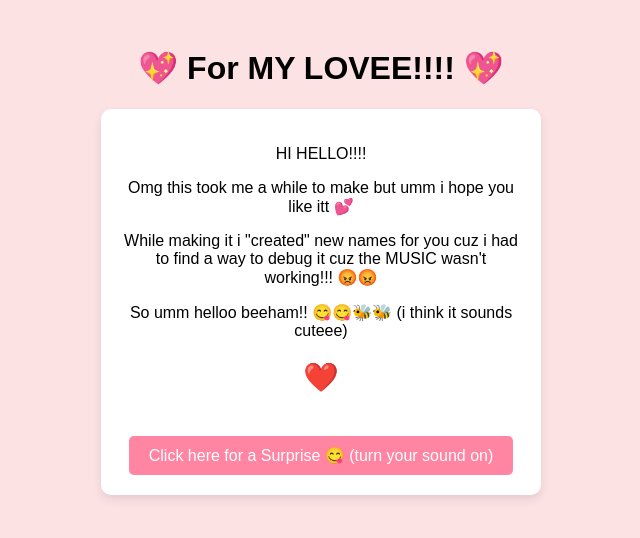
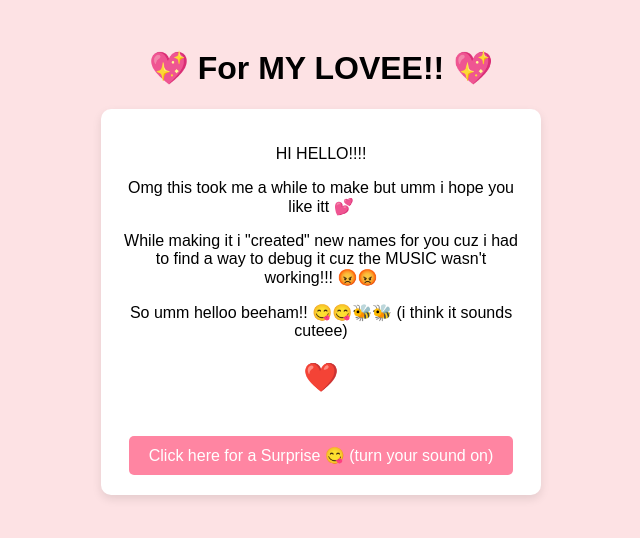
Before and after one commit to uni251/valentines-page, a plain HTML site: page index.html in a window 1280 px wide. Shown: the whole page, without its empty margins (319-959 px from the left). Drawn offline with Linux system fonts and the light colour scheme.

Commit message:
Update index.html

```diff
--- a/index.html
+++ b/index.html
@@ -59,7 +59,7 @@
     }, { once: true }); // Runs only on the first click
 </script>
 
-    <h1>💖 For MY LOVEE!!!! 💖</h1>
+    <h1>💖 For MY LOVEE!! 💖</h1>
     <div class="letter">
         <p>HI HELLO!!!!</p>
         <p>Omg this took me a while to make but umm i hope you like itt 💕</p>
```
